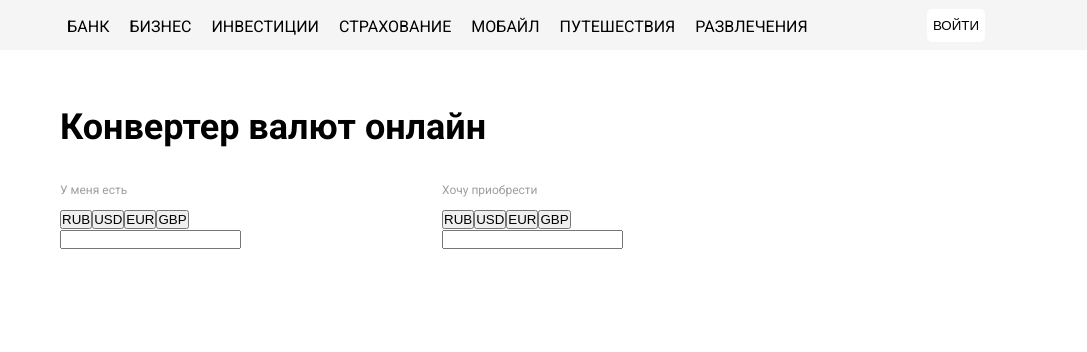
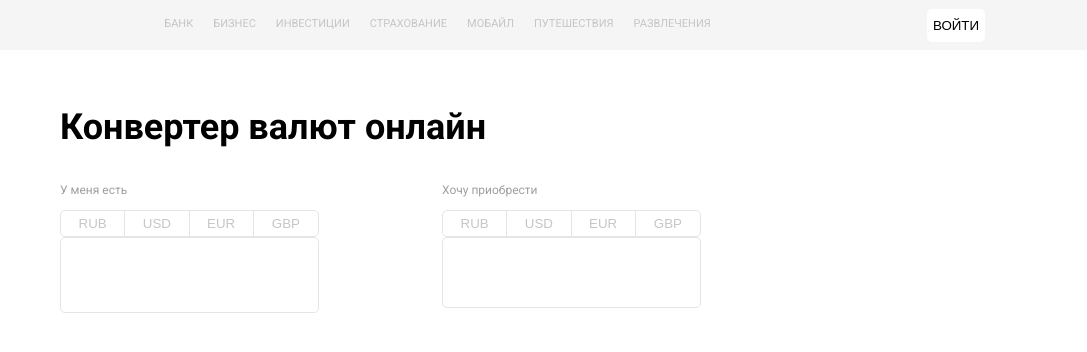
Before and after one commit to elturanshucai/converter, a plain HTML site: page index.html in a window 1280 px wide. Shown: the full height of the page, 193-1280 px from the left. Drawn offline with Linux system fonts and the light colour scheme; a script that the page names is missing.

Commit message:
css yarimciq hazirdi

```diff
--- a/assets/css/style.css
+++ b/assets/css/style.css
@@ -20,6 +20,8 @@ ul{
     list-style: none;
     gap: 20px;
     margin: 17px 0 14px 64px;
+    font-size: 11px;
+    color: #C6C6C6;
 }
 header img{
     margin: 15px 0 12px 100px;
@@ -31,6 +33,7 @@ header img{
     border-radius: 5px;
     border: none;
     background-color: white;
+    cursor: pointer;
 }
 .container{
     margin-top: 56px;
@@ -59,7 +62,46 @@ h3{
 .buttons{
     display: flex;
     gap: 0;
+    border-radius: 5px;
+    border: 1px solid #E5E5E5;
 }
-.buttons, button{
-    width: 62.5px;
+.buttons button{
+    width: 65px;
+    padding: 5px 15px;
+    border: none;
+    cursor: pointer;
 }
+
+.buttons button:first-child{
+    border-radius: 5px 0 0 5px;
+}
+.buttons button:last-child{
+    border-radius: 0 5px 5px 0;
+    border-right: 0;
+}
+.buttons button{
+    background-color: white;
+    border-right: 1px solid #E5E5E5;
+    color: #C6C6C6;
+}
+.inputdiv{
+    width: 100%;
+    border: 1px solid #E5E5E5;
+    border-radius: 5px;
+}
+input, .answer{
+    width: 100%;
+    outline: none;
+    height: 38px;
+    margin-bottom: 20px;
+    border: none;
+    border-radius: 5px;
+    padding-left: 14px;
+    font-size: 36px;
+    margin-top: 11px;
+}
+.info{
+    margin-left: 16px;
+    margin-bottom: 5px;
+    color: #C6C6C6;
+}
--- a/index.html
+++ b/index.html
@@ -29,27 +29,27 @@
             <div class="left">
                 <h3>У меня есть </h3>
                 <div class="buttons">
-                    <button>RUB</button>
-                    <button>USD</button>
-                    <button>EUR</button>
-                    <button>GBP</button>
+                    <button class="active">RUB</button>
+                    <button class="normal">USD</button>
+                    <button class="normal">EUR</button>
+                    <button class="normal">GBP</button>
                 </div>
                 <div class="inputdiv">
                     <input type="number">
-                    <div class="value"></div>
+                    <div class="info"></div>
                 </div>
             </div>
             <div class="rigth">
                 <h3>Хочу приобрести</h3>
                 <div class="buttons">
-                    <button>RUB</button>
-                    <button>USD</button>
-                    <button>EUR</button>
-                    <button>GBP</button>
+                    <button class="normal">RUB</button>
+                    <button class="normal">USD</button>
+                    <button class="normal">EUR</button>
+                    <button class="normal">GBP</button>
                 </div>
                 <div class="inputdiv">
-                    <input type="number">
-                    <div class="value"></div>
+                    <div class="answer"></div>
+                    <div class="info"></div>
                 </div>
             </div>
         </div>
```
Also changed, not shown: main.js (added).
